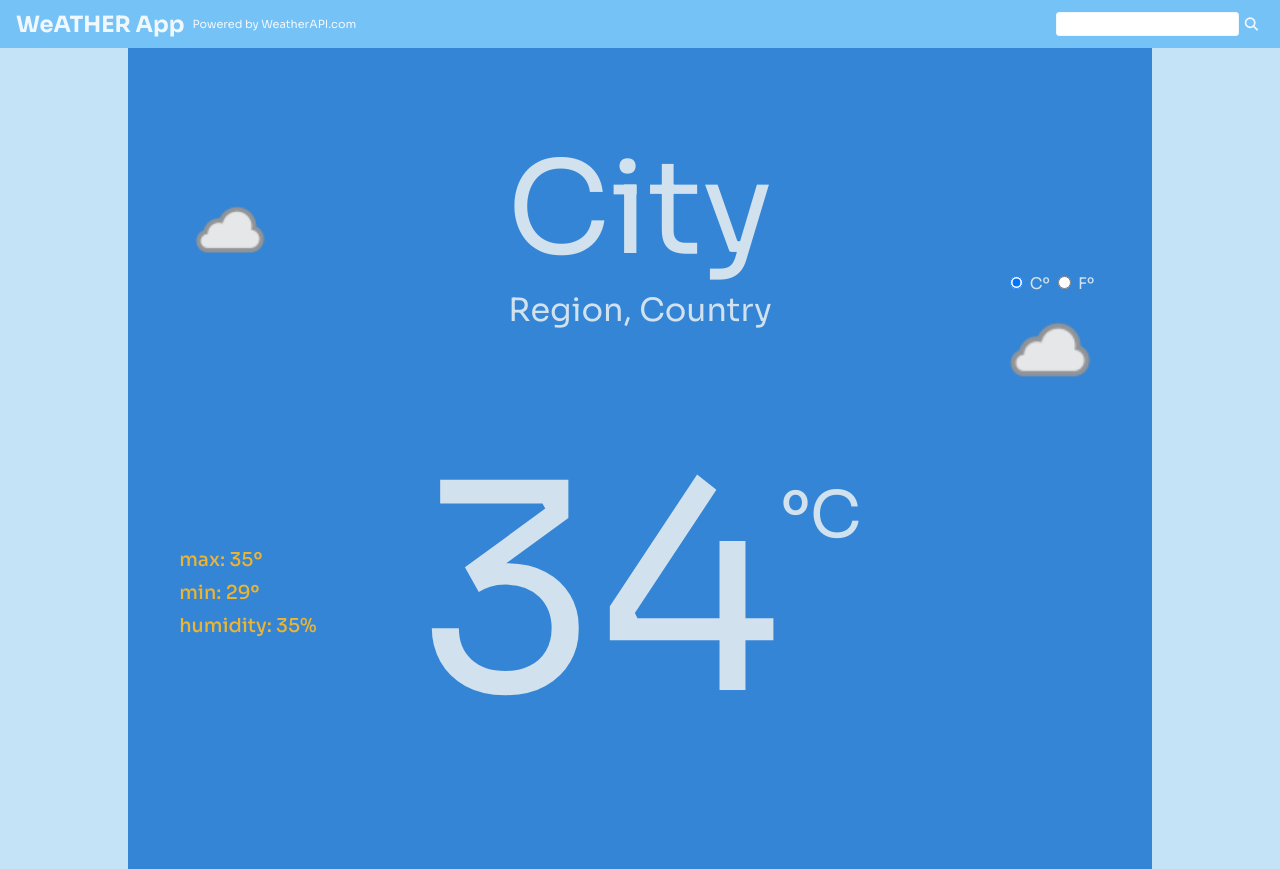
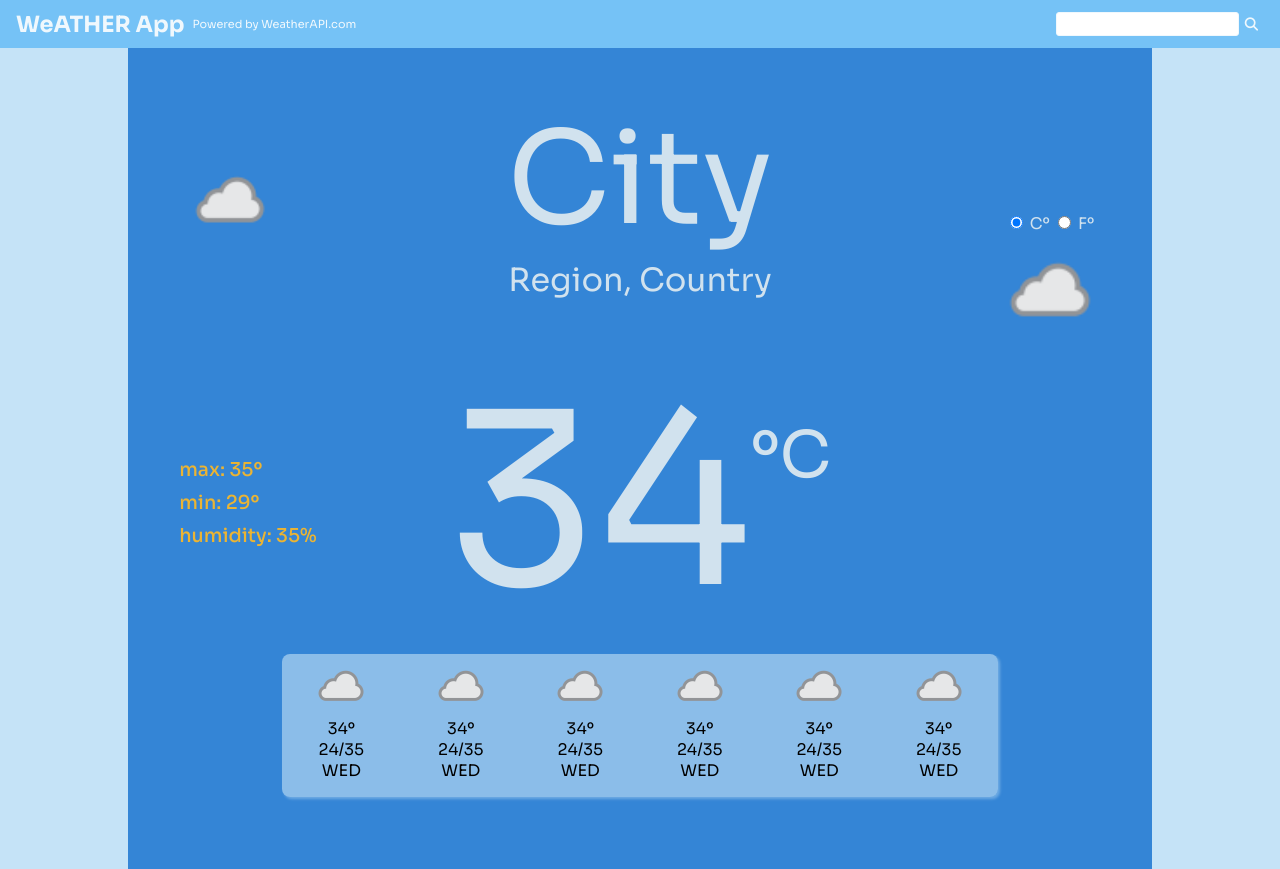
Before and after one commit to linkobe824/project-weather-app, a plain HTML site: page index.html in a window 1280 px wide. Shown: the top 869 px of the page. Drawn offline with Linux system fonts and the light colour scheme.

Commit message:
add main-bottom dummy content and style

```diff
--- a/index.html
+++ b/index.html
@@ -61,7 +61,46 @@
           <div class="temp">34<span class="temp__unit">ºC</span></div>
         </div>
       </div>
-      <div class="main__bottom"></div>
+      <div class="main__bottom">
+        <div class="forecast__container">
+          <div class="forecast__container__card">
+            <img src="/images/placeholder.png" alt="icon depicting forcasted weather">
+            <div class="card__avergate-temp">34º</div>
+            <div class="card__min-max-temp"><span class="min">24</span>/<span class="max">35</span></div>
+            <div class="card__day">WED</div>
+          </div>
+          <div class="forecast__container__card">
+            <img src="/images/placeholder.png" alt="icon depicting forcasted weather">
+            <div class="card__avergate-temp">34º</div>
+            <div class="card__min-max-temp"><span class="min">24</span>/<span class="max">35</span></div>
+            <div class="card__day">WED</div>
+          </div>
+          <div class="forecast__container__card">
+            <img src="/images/placeholder.png" alt="icon depicting forcasted weather">
+            <div class="card__avergate-temp">34º</div>
+            <div class="card__min-max-temp"><span class="min">24</span>/<span class="max">35</span></div>
+            <div class="card__day">WED</div>
+          </div>
+          <div class="forecast__container__card">
+            <img src="/images/placeholder.png" alt="icon depicting forcasted weather">
+            <div class="card__avergate-temp">34º</div>
+            <div class="card__min-max-temp"><span class="min">24</span>/<span class="max">35</span></div>
+            <div class="card__day">WED</div>
+          </div>
+          <div class="forecast__container__card">
+            <img src="/images/placeholder.png" alt="icon depicting forcasted weather">
+            <div class="card__avergate-temp">34º</div>
+            <div class="card__min-max-temp"><span class="min">24</span>/<span class="max">35</span></div>
+            <div class="card__day">WED</div>
+          </div>
+          <div class="forecast__container__card">
+            <img src="/images/placeholder.png" alt="icon depicting forcasted weather">
+            <div class="card__avergate-temp">34º</div>
+            <div class="card__min-max-temp"><span class="min">24</span>/<span class="max">35</span></div>
+            <div class="card__day">WED</div>
+          </div>
+        </div>
+      </div>
     </main>
   </body>
 </html>
--- a/styles/main.scss
+++ b/styles/main.scss
@@ -7,7 +7,7 @@ $primary-color:#75C2F6;
 $secondary-color:#ebb433;
 $title-color:#f0f8fd;
 $text-color:#d1e2ee;
-$body-color:#c5e3f7;;
+$body-color:rgb(197, 227, 247);
 $main-color:#3485d6;
 /*colores de clima*/
 
@@ -170,7 +170,7 @@ main {
         @include flex;
         justify-content: center;
         .temp {
-            font-size: 18rem;
+            font-size: 15rem;
             display: flex;
             &__unit {
                 font-size: 4rem;
@@ -179,3 +179,25 @@ main {
         }
     }
 }
+
+/* main-bottom */
+.main__bottom {
+    height: 70%;
+    width: 70%;
+    margin: 0 auto;
+
+}
+
+.forecast__container {
+    border-radius: 8px;
+    box-shadow: 2px 2px 3px rgba(197, 227, 247, 0.4);
+    background-color: rgba(197, 227, 247,0.6);
+    display: flex;
+    justify-content: space-around;
+    &__card {
+        width: 20%;
+        @include flex;
+        flex-direction: column;
+        padding-bottom: 1rem;
+    }
+}
```
Also changed, not shown: styles/main.css, 1 other file.
